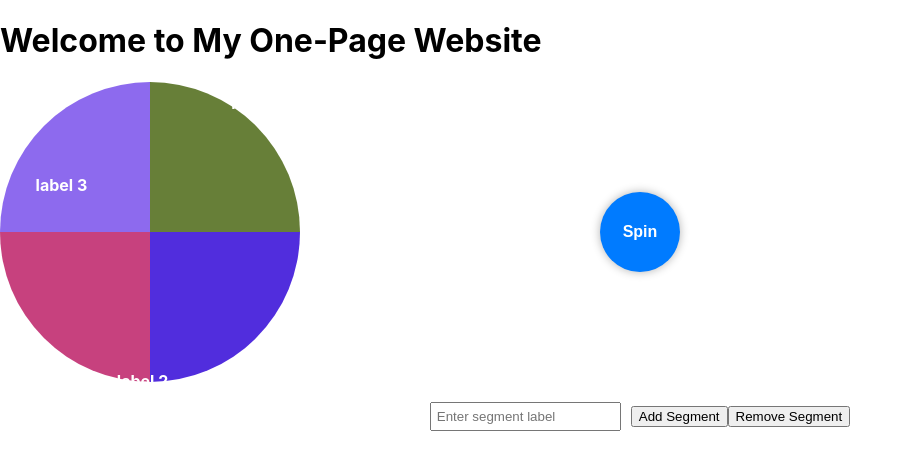
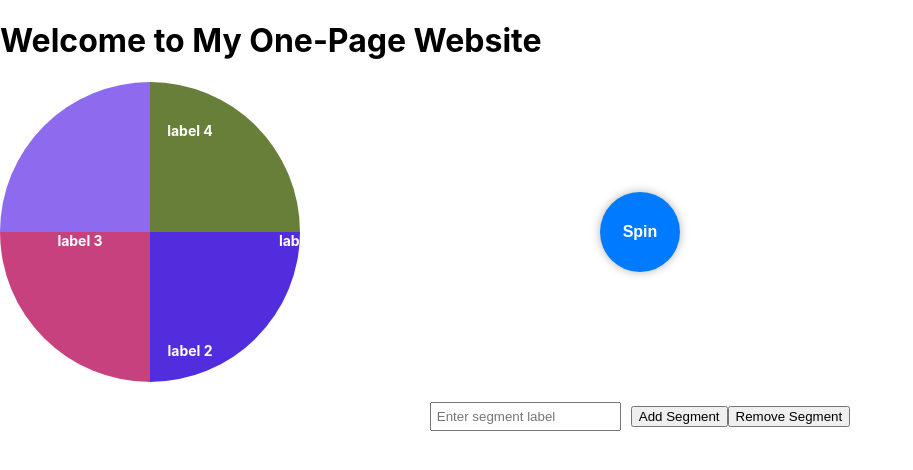
Before and after one commit to samuel-ctrl/one-page-website, a React (Create React App) app: page / in a window 1280 px wide. Shown: the top 470 px of the page, without its empty margins (0-913 px from the left). Built offline with nearby package versions, Linux system fonts and the light colour scheme.

Commit message:
label place fix

```diff
--- a/src/App.js
+++ b/src/App.js
@@ -56,7 +56,7 @@ function App() {
             style={{ padding: "5px", marginRight: "10px" }}
           />
           <button onClick={addSegment} disabled={segmentCount > 24}>Add Segment</button>
-          <button onClick={removeSegment} disabled={segmentCount == 1}>Remove Segment</button>
+          <button onClick={removeSegment} disabled={segmentCount < 2}>Remove Segment</button>
         </div>
       </div>
     </div>
--- a/src/components/luckyWheelComp/script.js
+++ b/src/components/luckyWheelComp/script.js
@@ -5,15 +5,14 @@ const LuckyWheel = ({ segments }) => {
   const [spinning, setSpinning] = useState(false);
 
   const spinWheel = () => {
-    if (spinning) return; // Prevent multiple spins
+    if (spinning) return;
     setSpinning(true);
-    const randomRotation = Math.floor(Math.random() * 360) + 3600; // Spin multiple times
+    const randomRotation = Math.floor(Math.random() * 360) + 3600;
     setRotation(randomRotation);
 
-    // Reset spinning state after the animation ends
     setTimeout(() => {
       setSpinning(false);
-    }, 4000); // Match the duration of the transition
+    }, 4000);
   };
 
   return (
@@ -31,27 +30,29 @@ const LuckyWheel = ({ segments }) => {
           position: "relative",
         }}
       >
-        {/* Display segment labels */}
-        {segments.map((seg, i) => (
+        {segments.map((seg, i) => {
+          const angle = (360 / segments.length) * i;
+          return (
             <div
               key={i}
               style={{
                 position: "absolute",
                 top: "50%",
                 left: "50%",
-              transform: `rotate(${(360 / segments.length) * i + 90 / segments.length}deg) translate(150px) rotate(-${(360 / segments.length) * i + 90 / segments.length}deg)`,
+                transform: `rotate(${angle}deg) translate(110px) rotate(${angle * -1}deg)`,
+                transformOrigin: "0 0",
                 color: "white",
                 fontWeight: "bold",
+                fontSize: "14px",
                 textAlign: "center",
-              width: "100px",
-              transformOrigin: "0 0",
+                width: "80px",
               }}
             >
               {seg.label}
             </div>
-        ))}
+          );
+        })}
       </div>
-      {/* Spin button inside the circle */}
       <button
         onClick={spinWheel}
         style={{
```
Lines whose indentation alone changed are shown as unchanged.
